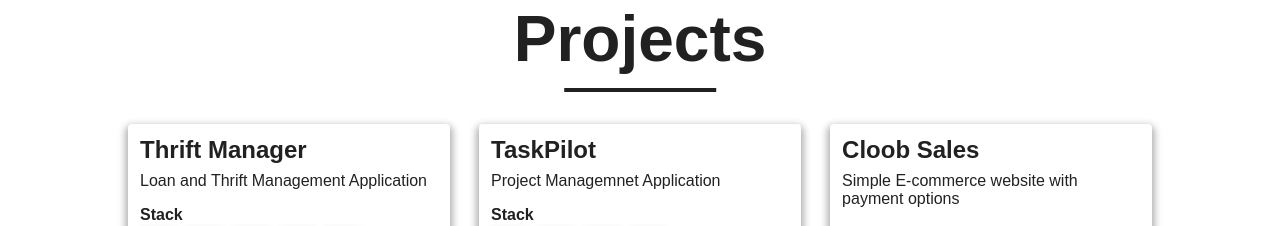
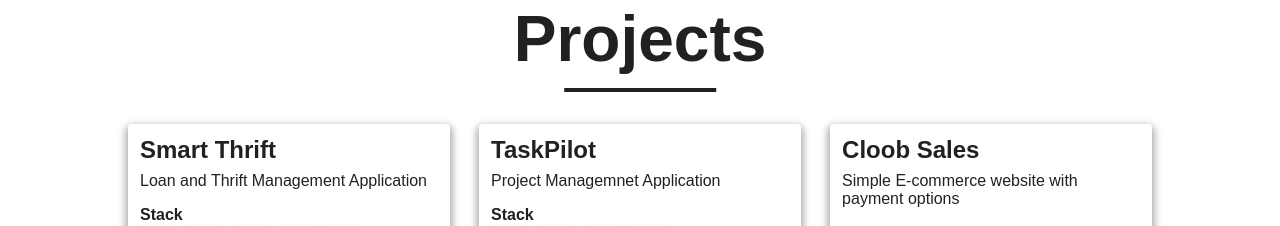
Before and after one commit to cloobTech/portfolio, a React (Vite) app: page / in a window 1280 px wide. Shown: the part 1562-1788 px from the top of the page. Built offline with nearby package versions, Linux system fonts and the light colour scheme.

Commit message:
portfolio ready

```diff
--- a/src/assets/data.js
+++ b/src/assets/data.js
@@ -1,4 +1,3 @@
-import mongo from '../assets/logos/mongoDb.png';
 import python from '../assets/logos/python.png';
 import nginx from '../assets/logos/nginx.png';
 import react from '../assets/logos/react.png';
@@ -9,10 +8,11 @@
 
 export const projectCardDetails = [
   {
-    title: 'Thrift Manager',
+    title: 'Smart Thrift',
     description: 'Loan and Thrift Management Application',
     stackImg: [python, react, mysql, redis, typescript],
-    liveSite: '',
+    liveSite:
+      'https://drive.google.com/file/d/1lyEp6nPbluGa3LoeDZOdulIsBRCkg0Jw/view?usp=share_link',
     github: 'https://github.com/cloobTech/Smart_Thrift',
   },
   {
@@ -26,7 +26,7 @@
     title: 'Cloob Sales',
     description: 'Simple E-commerce website with payment options',
     stackImg: [react, firebase],
-    liveSite: '',
+    liveSite: 'https://cloob-sales.web.app/',
     github: 'https://github.com/cloobTech/cloob-sales',
   },
 ];
```
